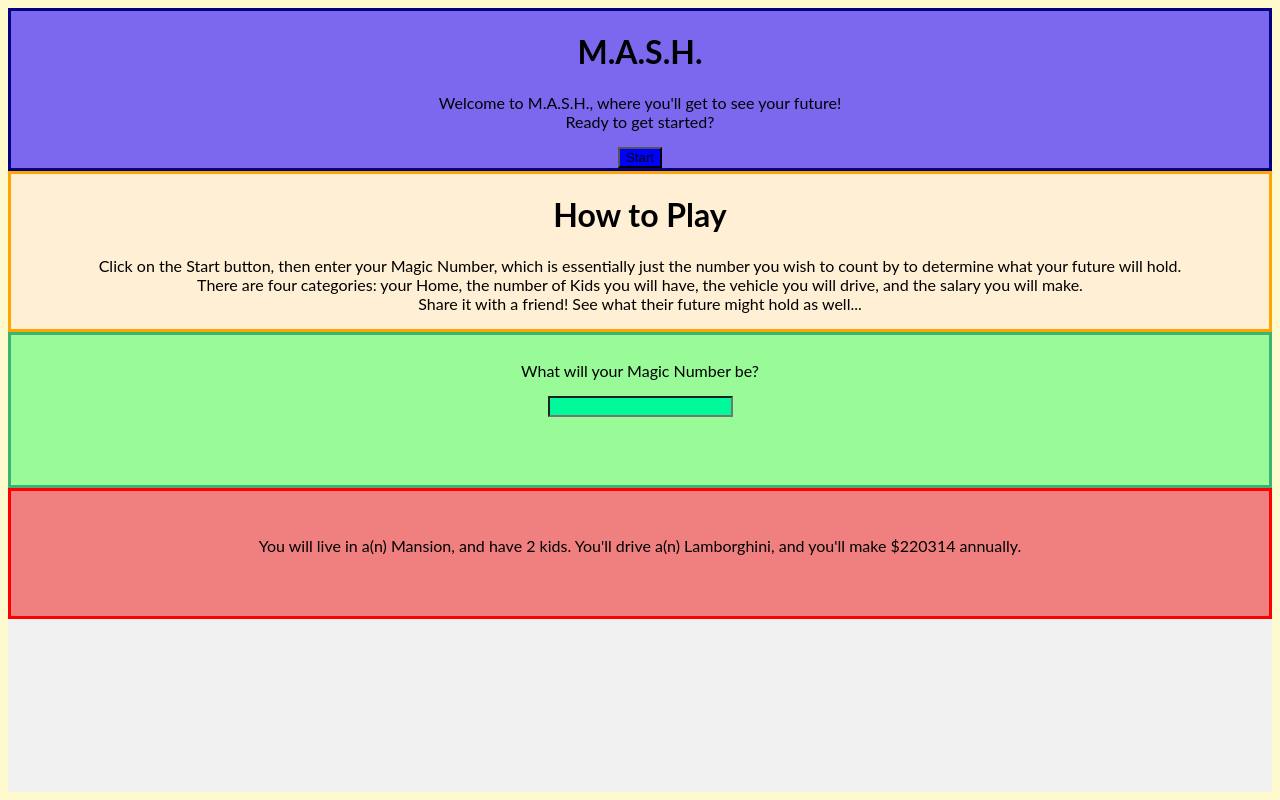
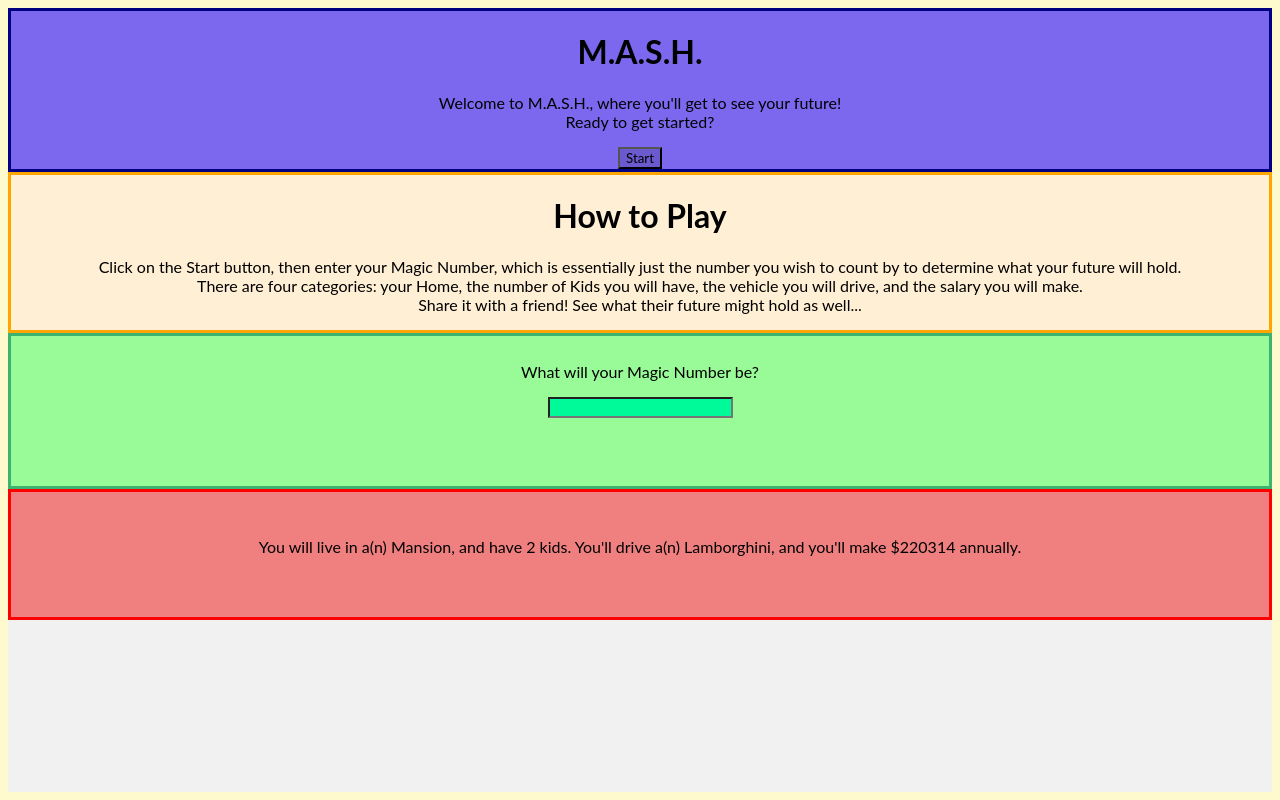
Before and after one commit to marcusASC5/Code-Next-Project, a React (Create React App) app: page / in a window 1280 px wide. Built offline with nearby package versions, Linux system fonts and the light colour scheme.

Commit message:
4 files modified

```diff
--- a/package.json
+++ b/package.json
@@ -4,8 +4,8 @@
   "private": true,
   "dependencies": {
     "react": "17.0.0",
+    "react-bootstrap": "1.6.0",
     "react-dom": "17.0.0",
-    "readline-sync": "^1.4.10"
   },
   "scripts": {
     "start": "react-scripts start",
--- a/src/App.js
+++ b/src/App.js
@@ -2,6 +2,7 @@ import React, {useState} from "react";
 import {Header} from "./Header";
 import {Input} from "./Input";
 import {Help} from "./Help";
+import Button from 'react-bootstrap/Button';
 import "./style.css";
 
 
--- a/src/Header.js
+++ b/src/Header.js
@@ -1,4 +1,5 @@
 import React from "react";
+import Button from 'react-bootstrap/Button';
 
 export const Header = () => {
   return <header >
--- a/src/style.css
+++ b/src/style.css
@@ -16,7 +16,10 @@ Header {
 }
 
 button {
-  background: blue
+  background: slateblue;
+  font-family: Lato;
+  border:
+
 }
 
 Input {
```
